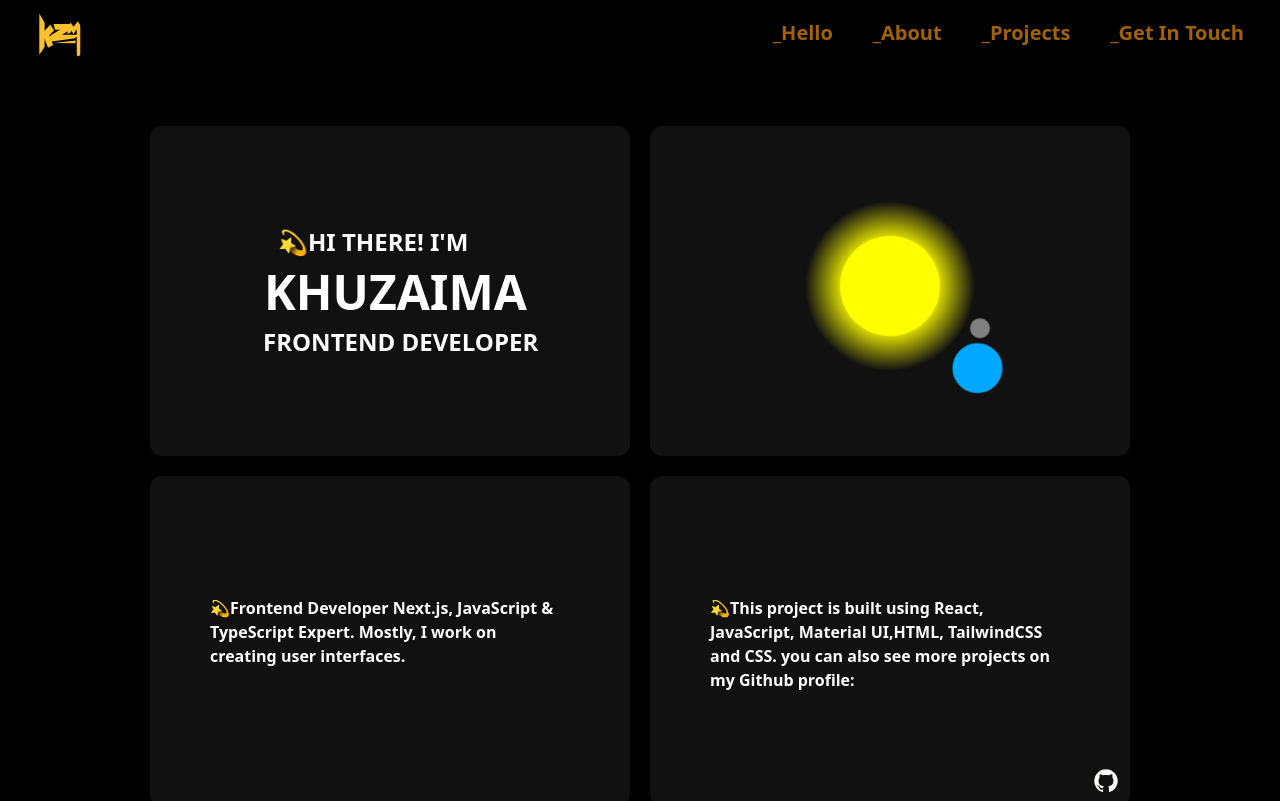
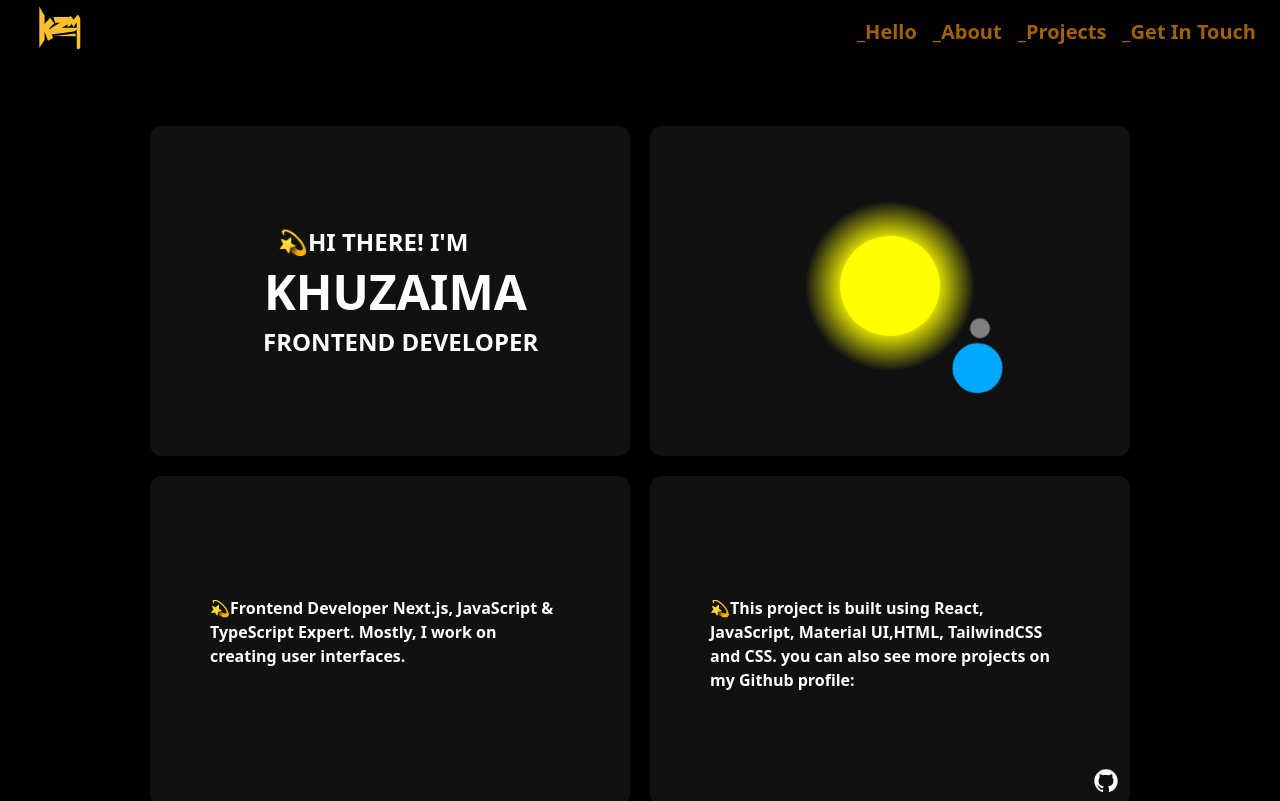
Before and after one commit to kzmfhm/my-portfolio, a React (Create React App) app: page /home in a window 1280 px wide. Shown: the top 801 px of the page. Built offline with nearby package versions, Linux system fonts and the light colour scheme.

Commit message:
update again

```diff
--- a/src/components/Navbar.jsx
+++ b/src/components/Navbar.jsx
@@ -1,8 +1,7 @@
 import React, { useState } from 'react';
+import { NavLink } from 'react-router-dom';
 import Logo from '../images/logo.svg';
-import { NavLink } from 'react-router-dom';
-import { Link } from 'react-router-dom';
-import './style.css'
+import './style.css';
 
 const Navbar = () => {
   const [showMobileMenu, setShowMobileMenu] = useState(false);
@@ -15,66 +14,42 @@ const Navbar = () => {
     setShowMobileMenu(false);
   };
 
-
-  const handlePageClose = () => {
-
-  };
   return (
-    <nav className={`w-full h-14 pt-[10px] bg-black-400 flex justify-between items-center md:px-4 ${showMobileMenu ? 'mt-[0px]' : ''}`}>
-       <div className="text-3xl font-bold mt-[20px] sticky top-0">
-       <NavLink to="/" onClick={handlePageClose}>
+    <nav className={`w-full h-14 pt-2 bg-black-400 flex justify-between items-center md:px-4 ${showMobileMenu ? 'mt-0' : ''}`}>
+      <div className="text-3xl font-bold mt-2 sticky top-0">
+        <NavLink to="/" onClick={closeMobileMenu}>
           <img src={Logo} alt="my-logo" />
         </NavLink>
       </div>
-      <div className={`md:hidden text-yellow-700 ${showMobileMenu ? 'hidden' : 'ml-[0px]'}`}>
-        <a className="text-4xl mr-[20px] menu-icons" href="#" onClick={toggleMobileMenu}>
+      <div className={`md:hidden text-yellow-700 ${showMobileMenu ? 'hidden' : 'ml-0'}`}>
+        <button className="text-4xl mr-2 menu-icons" onClick={toggleMobileMenu}>
           &#8801;
-        </a>
+        </button>
       </div>
-      <ul
-        className={`font-bold text-yellow-700 md:flex ${
-          showMobileMenu ? 'grid' : 'hidden'
-        } md:block`}
-      >
-        <li
-          className={`mx-[20px] text-xl cursor-pointer transition ease-in-out delay-150 hover:text-white hover:-translate-y-1 hover:scale-110 hover:bg-black duration-300 ${
-            showMobileMenu ? 'text-sm mr-[0px]' : ''
-          }`}
-        >
-          <Link to="/home" className={`md:text-xl md:hover:text-white md:hover:-translate-y-1 md:hover:scale-110 ${showMobileMenu ? 'md:hover:bg-[#111]' : ''}`} onClick={closeMobileMenu}>
-            _Hello
-          </Link>
-        </li>
-        <li
-          className={`mx-[20px] text-xl cursor-pointer transition ease-in-out delay-150 hover:text-white hover:-translate-y-1 hover:scale-110 hover:bg-black duration-300 ${
-            showMobileMenu ? 'text-sm mr-[0px]' : ''
-          }`}
-        >
-          <Link to="/about" className={`md:text-xl md:hover:text-white md:hover:-translate-y-1 md:hover:scale-110 ${showMobileMenu ? 'md:hover:bg-[#111]' : ''}`} onClick={closeMobileMenu}>
-            _About
-          </Link>
-        </li>
-        <li
-          className={`mx-[20px] text-xl cursor-pointer transition ease-in-out delay-150 hover:text-white hover:-translate-y-1 hover:scale-110 hover:bg-black duration-300 ${
-            showMobileMenu ? 'text-sm mr-[0px]' : ''
-          }`}
-        >
-          <Link to="/projects" className={`md:text-xl md:hover:text-white md:hover:-translate-y-1 md:hover:scale-110 ${showMobileMenu ? 'md:hover:bg-[#111]' : ''}`} onClick={closeMobileMenu}>
-            _Projects
-          </Link>
-        </li>
-        <li
-          className={`mx-[20px] text-xl cursor-pointer transition ease-in-out delay-150 hover:text-white hover:-translate-y-1 hover:scale-110 hover:bg-black duration-300 ${
-            showMobileMenu ? 'text-sm mr-[0px]' : ''
-          }`}
-        >
-          <Link to="/contact" className={`md:text-xl md:hover:text-white md:hover:-translate-y-1 md:hover:scale-110 ${showMobileMenu ? 'md:hover:bg-[#111]' : ''}`} onClick={closeMobileMenu}>
-            _Get In Touch
-          </Link>
-        </li>
+      <ul className={`font-bold text-yellow-700 md:flex ${showMobileMenu ? 'grid' : 'hidden'} md:block`}>
+        <NavItem to="/home" text="_Hello" closeMobileMenu={closeMobileMenu} showMobileMenu={showMobileMenu} />
+        <NavItem to="/about" text="_About" closeMobileMenu={closeMobileMenu} showMobileMenu={showMobileMenu} />
+        <NavItem to="/projects" text="_Projects" closeMobileMenu={closeMobileMenu} showMobileMenu={showMobileMenu} />
+        <NavItem to="/contact" text="_Get In Touch" closeMobileMenu={closeMobileMenu} showMobileMenu={showMobileMenu} />
       </ul>
     </nav>
   );
 };
 
+const NavItem = ({ to, text, closeMobileMenu, showMobileMenu }) => (
+  <li
+    className={`mx-2 text-xl cursor-pointer transition ease-in-out delay-150 hover:text-white hover:-translate-y-1 hover:scale-110 hover:bg-black duration-300 ${
+      showMobileMenu ? 'text-sm mr-0' : ''
+    }`}
+  >
+    <NavLink
+      to={to}
+      className={`md:text-xl md:hover:text-white md:hover:-translate-y-1 md:hover:scale-110 ${showMobileMenu ? 'md:hover:bg-[#111]' : ''}`}
+      onClick={closeMobileMenu}
+    >
+      {text}
+    </NavLink>
+  </li>
+);
+
 export default Navbar;
```
